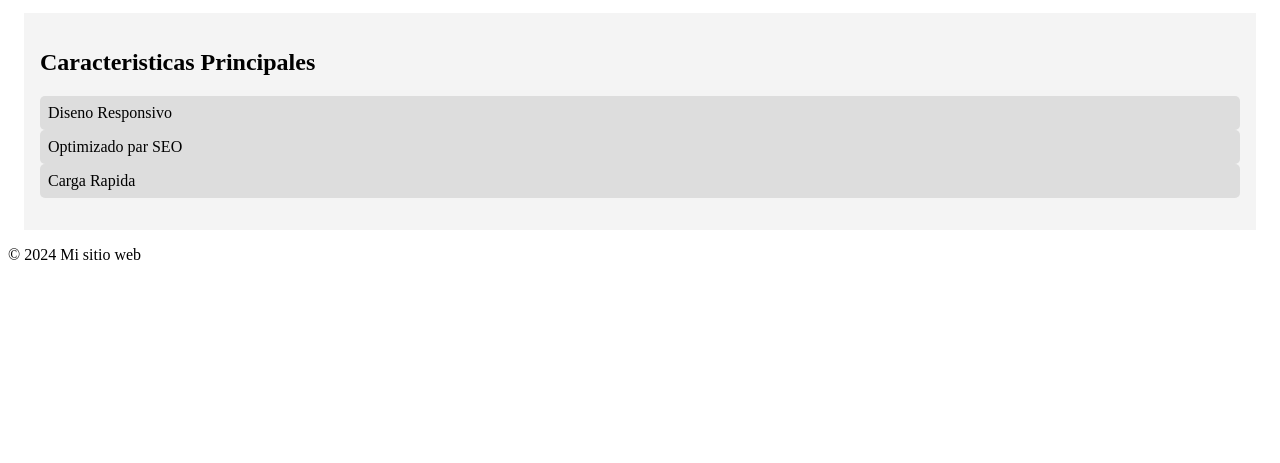
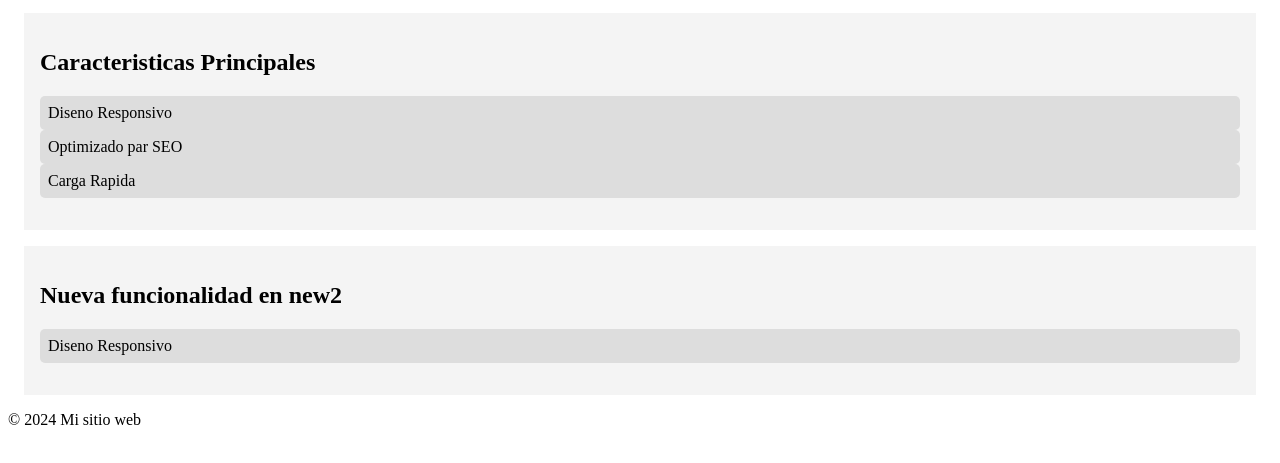
Before and after one commit to marco631gt/pruebaBasicWeb, a plain HTML site: page index.html in a window 1280 px wide. Shown: the part 101-564 px from the top of the page. Drawn offline with Linux system fonts and the light colour scheme.

```diff
--- a/index.html
+++ b/index.html
@@ -25,6 +25,14 @@
         </ul>
     </section>
 
+<!-- Nuevos cambios en new2 -->
+ <section id="caracteristicas">
+        <h2>Nueva funcionalidad en new2</h2>
+        <ul>
+            <li>Diseno Responsivo</li>
+        </ul>
+    </section>
+
     <footer>
         <p> &copy; 2024 Mi sitio web </p>
     </footer>
```
